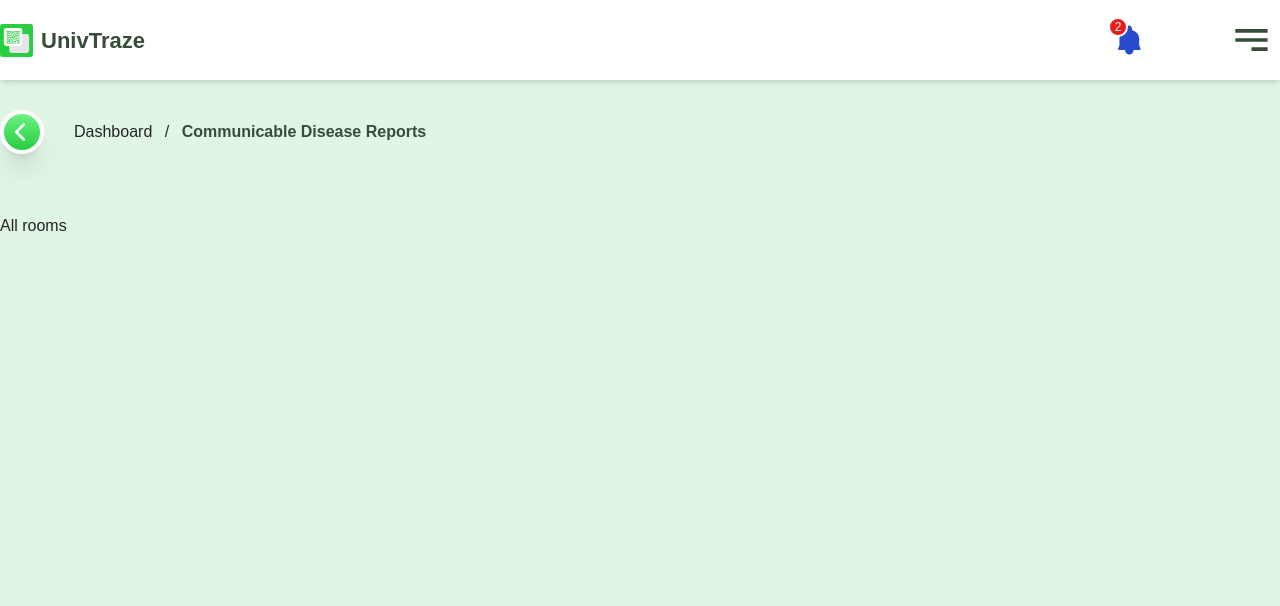
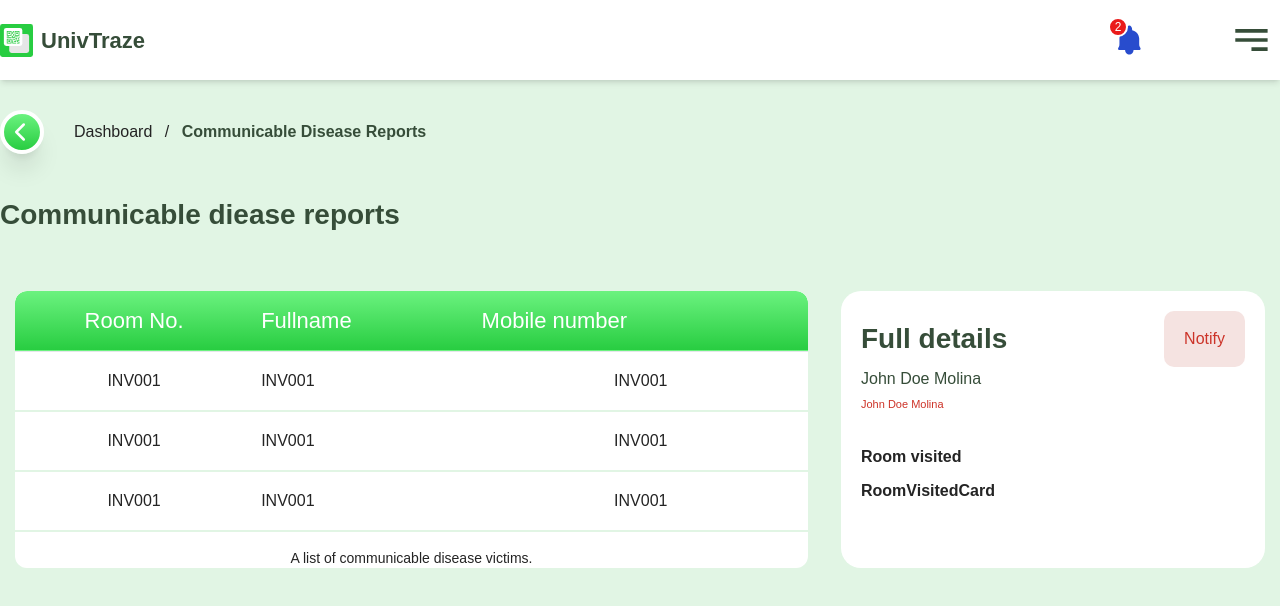
Before and after one commit to JayCabasag/univtraze-admin, a React (Vite) app: page /dashboard/communicable-disease-reports in a window 1280 px wide. Shown: the top 606 px of the page. Built offline with nearby package versions, Linux system fonts and the light colour scheme.

Commit message:
feat: added communicable disease report page

```diff
--- /dev/null
+++ b/src/components/communicable-disease-report/CommunicableDiseaseReportDetails.tsx
@@ -0,0 +1,23 @@
+import RoomVisitedCard from "../shared/room-visited-card/RoomVisitedCard";
+
+export default function CommunicableDiseaseReportDetails() {
+  return (
+    <div className="w-full max-w-[424px] bg-white p-[20px] rounded-[20px]">
+      <div className="flex w-full justify-between items-center">
+        <h2 className="text-[28px] font-bold text-[#364D39]">Full details</h2>
+        <button className="bg-[#F5E3E1] text-[#CC3429] py-[16px] px-[20px] rounded-[10px]">Notify</button>
+      </div>
+      <div className="">
+        <p className="text-[#364D39] font-normal">John Doe Molina</p>
+        <span className="text-[#CD3328] text-[11px] font-normal">John Doe Molina</span>
+      </div>
+
+      <div className="mt-[30px] text-[16px] font-bold">
+        <h2>Room visited</h2>
+        <div className="mt-[10px]">
+          <RoomVisitedCard />
+        </div>
+      </div>
+    </div>
+  )
+}
--- /dev/null
+++ b/src/components/communicable-disease-report/CommunicableDiseaseReportTable.tsx
@@ -0,0 +1,45 @@
+import {
+  TableHead,
+  Table,
+  TableBody,
+  TableCaption,
+  TableCell,
+  TableHeader,
+  TableRow
+} from "../shared/table/Table";
+
+export default function CommunicableDiseaseReportTable() {
+  return (
+    <div className="bg-white overflow-hidden rounded-xl w-full">
+        <div className="overflow-hidden rounded-xl">
+      <Table>
+        <TableCaption>A list of communicable disease victims.</TableCaption>
+        <TableHeader className="rounded-md">
+          <TableRow className="text-white rounded-t-md bg-gradient-to-b from-[#6BF27F] to-[#28CD41]">
+            <TableHead className="text-center">Room No.</TableHead>
+            <TableHead>Fullname</TableHead>
+            <TableHead>Mobile number</TableHead>
+          </TableRow>
+        </TableHeader>
+        <TableBody>
+          <TableRow>
+            <TableCell className="text-center ">INV001</TableCell>
+            <TableCell className="">INV001</TableCell>
+            <TableCell className="text-center">INV001</TableCell>
+          </TableRow>
+          <TableRow>
+          <TableCell className="text-center ">INV001</TableCell>
+            <TableCell className="">INV001</TableCell>
+            <TableCell className="text-center">INV001</TableCell>
+          </TableRow>
+          <TableRow>
+          <TableCell className="text-center ">INV001</TableCell>
+            <TableCell className="">INV001</TableCell>
+            <TableCell className="text-center">INV001</TableCell>
+          </TableRow>
+        </TableBody>
+      </Table>
+      </div>
+    </div>
+  )
+}
--- /dev/null
+++ b/src/components/shared/room-visited-card/RoomVisitedCard.tsx
@@ -0,0 +1,5 @@
+export default function RoomVisitedCard() {
+  return (
+    <div>RoomVisitedCard</div>
+  )
+}
--- a/src/pages/(dashboard)/CommunicableDiseaseReportsPage.tsx
+++ b/src/pages/(dashboard)/CommunicableDiseaseReportsPage.tsx
@@ -1,10 +1,16 @@
+import CommunicableDiseaseReportDetails from '@/components/communicable-disease-report/CommunicableDiseaseReportDetails';
+import CommunicableDiseaseReportTable from '@/components/communicable-disease-report/CommunicableDiseaseReportTable';
 import Header from '@/components/header/Header';
 
 export default function CommunicableDiseaseReportsPage() {
   return (
     <main>
       <Header title="Dashboard" sub={'Communicable disease reports'} />
-      <div className="py-[60px] flex flex-col md:flex-row gap-[33px]">All rooms</div>
+      <h2 className="mt-[40px] text-[28px] font-bold text-[#364D39]">Communicable diease reports</h2>
+      <div className="p-[15px] mt-[40px] flex flex-col md:flex-row gap-[33px]">
+        <CommunicableDiseaseReportTable />
+        <CommunicableDiseaseReportDetails />
+      </div>
     </main>
   );
 }
```
